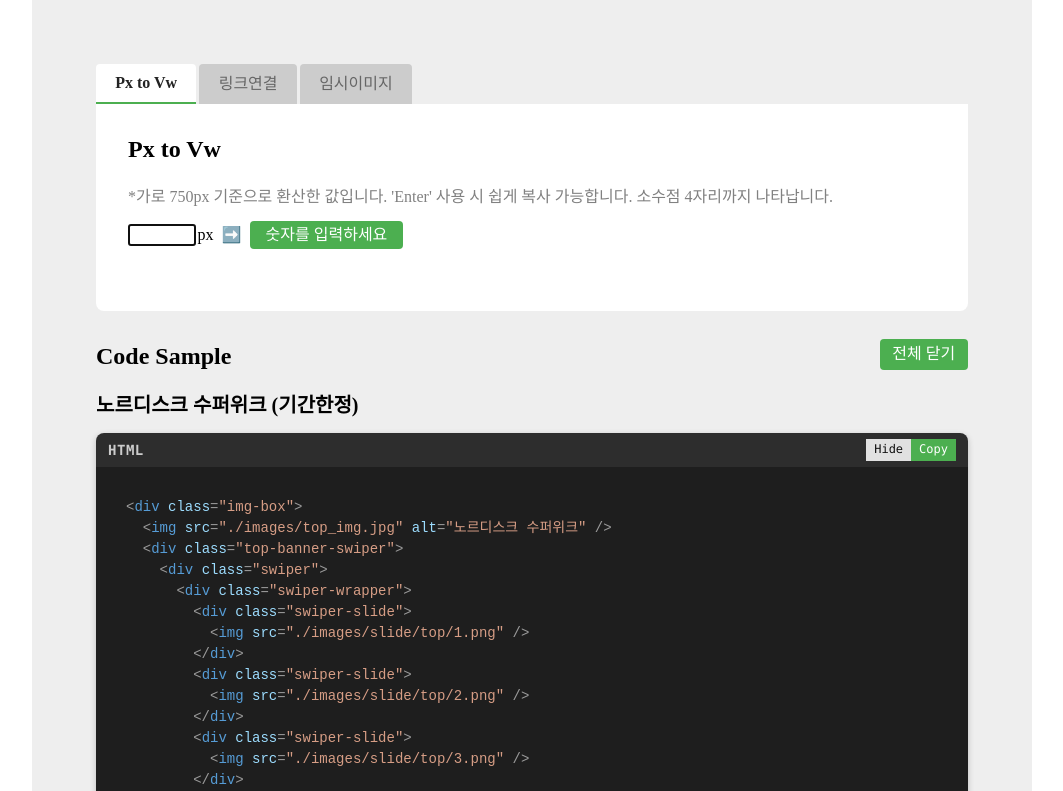
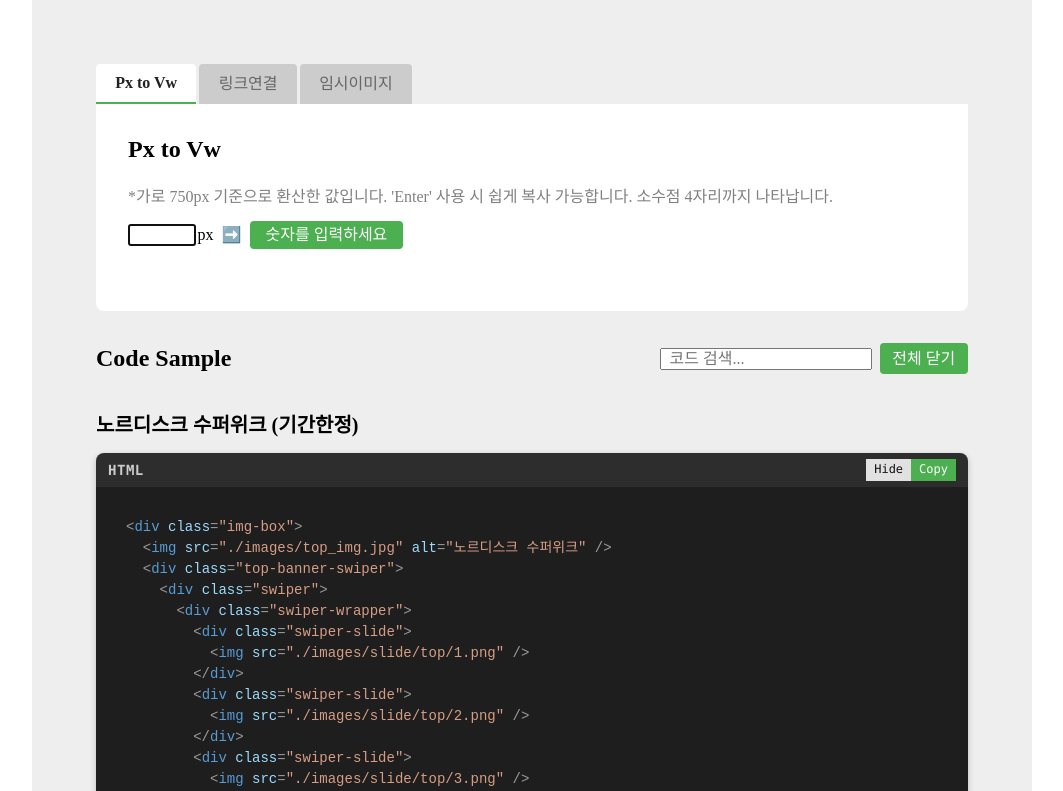
Before and after one commit to sangyeop0529/Px-to-Vw, a React (Vite) app: page / in a window 1280 px wide. Shown: the top 791 px of the page, without its empty margins (108-1171 px from the left). Built offline with nearby package versions, Linux system fonts and the light colour scheme.

Commit message:
코드 검색 기능

```diff
--- a/src/App.tsx
+++ b/src/App.tsx
@@ -20,6 +20,14 @@ function App() {
   const [activeTab, setActiveTab] = useState("vw");
 
   const toggleAll = () => setAllOpen((prev) => !prev);
+  const [search, setSearch] = useState("");
+  const filteredExamples = allExamples.map((group) =>
+    group.filter(
+      (example) =>
+        example.title.toLowerCase().includes(search.toLowerCase()) ||
+        example.code.toLowerCase().includes(search.toLowerCase())
+    )
+  );
 
   return (
     <Container>
@@ -27,7 +35,7 @@ function App() {
         {TAB_LIST.map((tab) => (
           <TabBtn
             key={tab.key}
-            active={activeTab === tab.key}
+            $active={activeTab === tab.key}
             onClick={() => setActiveTab(tab.key)}>
             {tab.label}
           </TabBtn>
@@ -55,14 +63,23 @@ function App() {
         )}
       </TabPanel>
 
-      <TitleSec title={"Code Sample"} />
-      <FlexBox>
+      <TitleSec title={"Code Sample"}>
+        <TitleInContent>
+          <FilterInput
+            type="text"
+            placeholder="코드 검색..."
+            value={search}
+            onChange={(e) => setSearch(e.target.value)}
+          />
           <AllBtn onClick={toggleAll}>
             {allOpen ? "전체 닫기" : "전체 열기"}
           </AllBtn>
-      </FlexBox>
+        </TitleInContent>
+      </TitleSec>
 
-      {allExamples.map((group, groupIdx) => (
+      {filteredExamples
+        .filter((group) => group.length > 0)
+        .map((group, groupIdx) => (
           <div key={groupIdx} className="example-group">
             {group.map((example) => (
               <CodeCopy
@@ -92,17 +109,18 @@ const TabBox = styled.div`
   display: flex;
   gap: 0.2rem;
 `;
-const TabBtn = styled.button<{ active: boolean }>`
+const TabBtn = styled.button<{ $active: boolean }>`
   padding: 0.6rem 1.2rem;
   border: none;
   border-radius: 4px 4px 0 0;
-  background: ${({ active }) => (active ? "#fff" : "#ccc")};
-  color: ${({ active }) => (active ? "#222" : "#666")};
-  font-weight: ${({ active }) => (active ? "bold" : "normal")};
+  background: ${({ $active }) => ($active ? "#fff" : "#ccc")};
+  color: ${({ $active }) => ($active ? "#222" : "#666")};
+  font-weight: ${({ $active }) => ($active ? "bold" : "normal")};
   cursor: pointer;
   outline: none;
-  border-bottom: ${({ active }) => (active ? "2px solid #4caf50" : "none")};
+  border-bottom: ${({ $active }) => ($active ? "2px solid #4caf50" : "none")};
 `;
+
 const TabPanel = styled.div`
   background: #fff;
   border-radius: 0 0 8px 8px;
@@ -110,20 +128,26 @@ const TabPanel = styled.div`
   margin-bottom: 2rem;
   min-height: 180px;
 `;
-const FlexBox = styled.div`
+const TitleInContent = styled.div`
   display: flex;
-  justify-content: flex-end;
-  margin-top: -3.5rem;
+  align-items: center;
   margin-bottom: 1.5rem;
+  gap: 0.5rem;
+`;
+const FilterInput = styled.input`
+  padding-left: 0.5rem;
+  height: 100%;
 `;
 const AllBtn = styled.button`
   display: flex;
   justify-content: center;
   align-items: center;
   padding: 0.4rem 0.8rem;
-  background-color: #4caf50;
-  color: #fff;
+  background-color: rgb(76, 175, 80);
+  color: rgb(255, 255, 255);
   border: none;
   height: 100%;
   border-radius: 4px;
+
+  cursor: pointer;
 `;
--- a/src/components/CodeCopy.tsx
+++ b/src/components/CodeCopy.tsx
@@ -48,13 +48,13 @@ const CodeCopy = ({ id, title, type, code, allOpen }: CodeCopyProps) => {
     if (code && code.trim() !== "") {
       try {
         await navigator.clipboard.writeText(code);
-        toast(`클립보드에 복사됨`);
+        toast("클립보드에 복사됨");
       } catch (err) {
+        console.error(err);
         toast.error("클립보드 복사 실패!");
-        console.error(err);
       }
     } else {
-      toast.error("복사할 내용이 없습니다!");
+      toast.warn("복사할 코드가 없습니다");
     }
   };
 
--- a/src/components/PxToVw.tsx
+++ b/src/components/PxToVw.tsx
@@ -117,6 +117,7 @@ const Vw = styled.button`
   border: none;
   height: 100%;
   border-radius: 4px;
+  cursor: pointer;
 `;
 
 export default PxToVw;
--- a/src/components/Title.tsx
+++ b/src/components/Title.tsx
@@ -2,14 +2,24 @@ import styled from "styled-components";
 
 type TitleProps = {
   title: string;
+  children?: React.ReactNode;
 };
 
-const TitleSec = ({ title }: TitleProps) => {
-  return <Title>{title}</Title>;
+const TitleSec = ({ title, children }: TitleProps) => {
+  return (
+    <TitleWrap>
+      <Title>{title}</Title>
+      {children}
+    </TitleWrap>
+  );
 };
 
 export default TitleSec;
-
+const TitleWrap = styled.div`
+  display: flex;
+  justify-content: space-between;
+  align-items: center;
+`;
 const Title = styled.h2`
   font-weight: bold;
   font-size: 24px;
```
Lines whose indentation alone changed are shown as unchanged.
